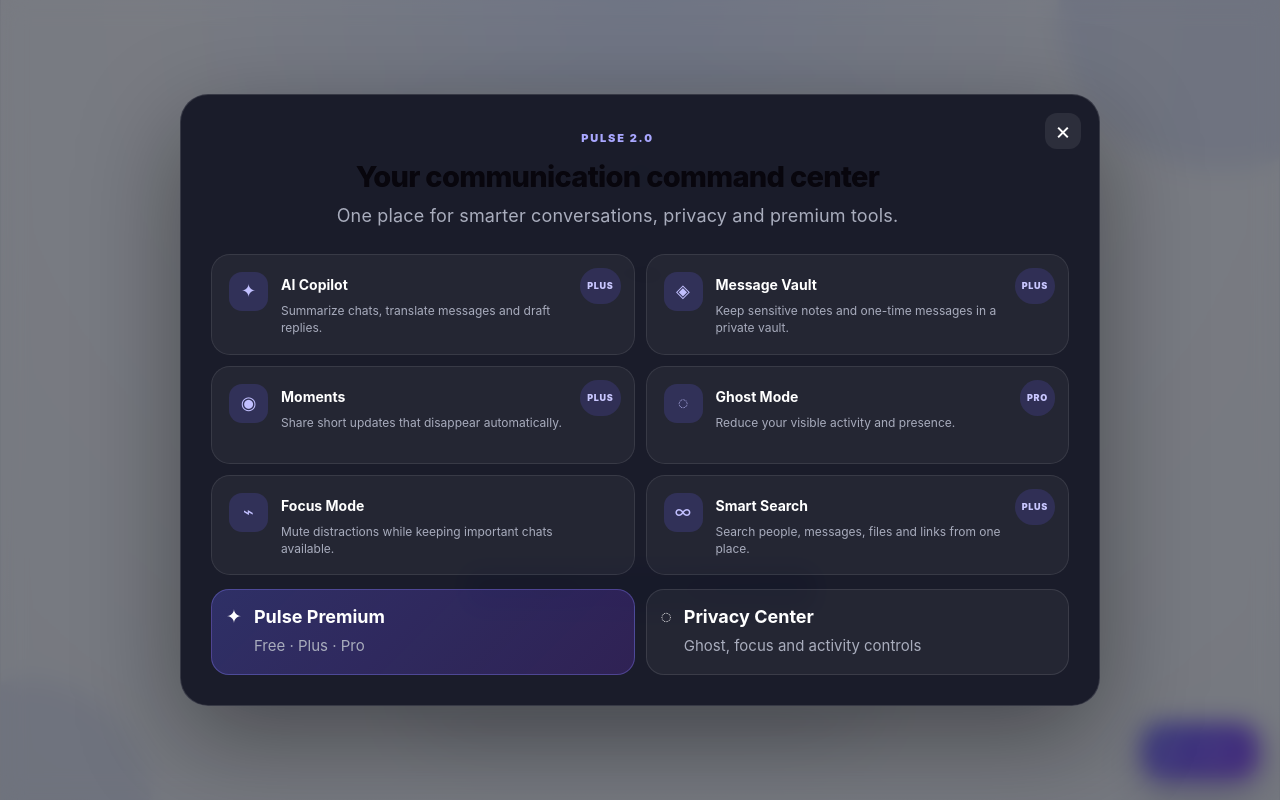
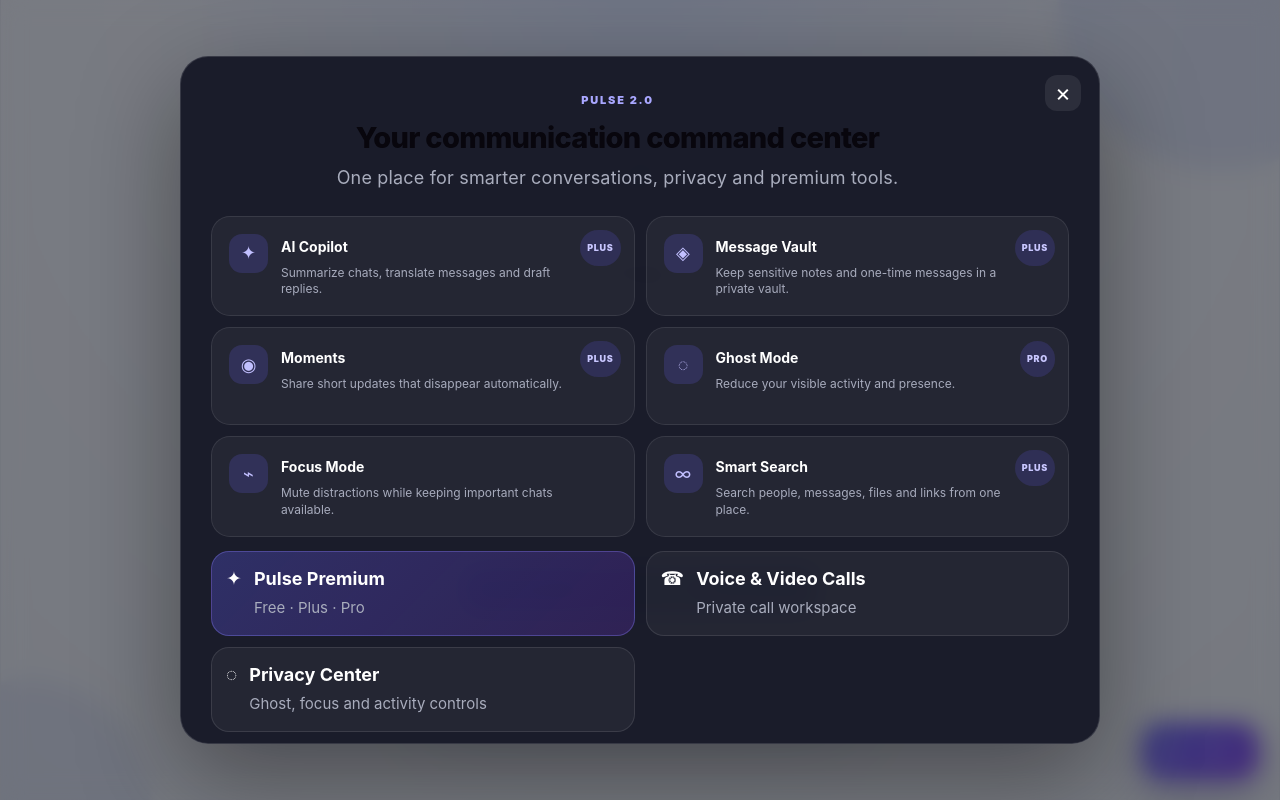
Before and after one commit to nadzzeya1986-debug/vitejs-vite-ezdnd9t, a React (Vite) app: page / in a window 1280 px wide. Both pictures are taken after a click on the button "Open Pulse 2 command center". Built offline with nearby package versions, Linux system fonts and the light colour scheme.

Commit message:
Add calls workspace and richer Pulse 2.0 controls

```diff
--- a/src/Pulse2App.tsx
+++ b/src/Pulse2App.tsx
@@ -1,16 +1,10 @@
-import { useMemo, useState } from 'react'
+import { useEffect, useRef, useState } from 'react'
 import App from './App'
 import './pulse2.css'
+import './calls.css'
 
 type Plan = 'Free' | 'Plus' | 'Pro'
-
-type Feature = {
-  icon: string
-  title: string
-  text: string
-  premium?: Plan
-}
-
+type Feature = { icon: string; title: string; text: string; premium?: Plan }
 const features: Feature[] = [
   { icon: '✦', title: 'AI Copilot', text: 'Summarize chats, translate messages and draft replies.', premium: 'Plus' },
   { icon: '◈', title: 'Message Vault', text: 'Keep sensitive notes and one-time messages in a private vault.', premium: 'Plus' },
@@ -19,7 +13,6 @@ const features: Feature[] = [
   { icon: '⌁', title: 'Focus Mode', text: 'Mute distractions while keeping important chats available.', premium: 'Free' },
   { icon: '∞', title: 'Smart Search', text: 'Search people, messages, files and links from one place.', premium: 'Plus' },
 ]
-
 const plans: Array<{ name: Plan; price: string; description: string; items: string[] }> = [
   { name: 'Free', price: '€0', description: 'Everything needed for everyday messaging.', items: ['Unlimited 1:1 chats', 'Realtime messages', 'Files and images', 'Basic privacy controls'] },
   { name: 'Plus', price: '€4.99', description: 'More power for people who live in their chats.', items: ['AI Copilot', 'Message Vault', 'Moments', 'Advanced search', 'Custom themes'] },
@@ -27,158 +20,47 @@ const plans: Array<{ name: Plan; price: string; description: string; items: stri
 ]
 
 function Pulse2App() {
-  const [hubOpen, setHubOpen] = useState(false)
-  const [premiumOpen, setPremiumOpen] = useState(false)
-  const [selectedPlan, setSelectedPlan] = useState<Plan>('Plus')
-  const [aiOpen, setAiOpen] = useState(false)
-  const [privacyOpen, setPrivacyOpen] = useState(false)
-  const [focusMode, setFocusMode] = useState(false)
-  const [ghostMode, setGhostMode] = useState(false)
-  const [vaultOpen, setVaultOpen] = useState(false)
-  const [momentsOpen, setMomentsOpen] = useState(false)
+  const [hubOpen, setHubOpen] = useState(false), [premiumOpen, setPremiumOpen] = useState(false)
+  const [selectedPlan, setSelectedPlan] = useState<Plan>('Plus'), [aiOpen, setAiOpen] = useState(false)
+  const [privacyOpen, setPrivacyOpen] = useState(false), [focusMode, setFocusMode] = useState(false)
+  const [ghostMode, setGhostMode] = useState(false), [vaultOpen, setVaultOpen] = useState(false), [momentsOpen, setMomentsOpen] = useState(false)
+  const [callsOpen, setCallsOpen] = useState(false), [videoCall, setVideoCall] = useState(false), [muted, setMuted] = useState(false), [cameraOn, setCameraOn] = useState(true)
+  const videoRef = useRef<HTMLVideoElement>(null), streamRef = useRef<MediaStream | null>(null)
+  const activePlan = plans.find((plan) => plan.name === selectedPlan)!
 
-  const activePlan = useMemo(() => plans.find((plan) => plan.name === selectedPlan)!, [selectedPlan])
+  useEffect(() => () => streamRef.current?.getTracks().forEach((track) => track.stop()), [])
+  async function startCall(video: boolean) {
+    setVideoCall(video); setCallsOpen(true)
+    if (!video) return
+    try {
+      const stream = await navigator.mediaDevices.getUserMedia({ video: true, audio: true })
+      streamRef.current = stream
+      if (videoRef.current) videoRef.current.srcObject = stream
+    } catch { setCameraOn(false) }
+  }
+  function endCall() { streamRef.current?.getTracks().forEach((track) => track.stop()); streamRef.current = null; setCallsOpen(false); setVideoCall(false) }
+  function toggleMute() { const next = !muted; setMuted(next); streamRef.current?.getAudioTracks().forEach((track) => track.enabled = !next) }
+  function toggleCamera() { const next = !cameraOn; setCameraOn(next); streamRef.current?.getVideoTracks().forEach((track) => track.enabled = next) }
 
-  return (
-    <div className={`pulse2-shell ${focusMode ? 'pulse2-focus' : ''}`}>
-      <App />
-
-      <button className="pulse2-launcher" onClick={() => setHubOpen(true)} aria-label="Open Pulse 2 command center">
-        <span className="pulse2-launcher-mark">P</span>
-        <span className="pulse2-launcher-label">Pulse 2</span>
-      </button>
-
-      {ghostMode && <div className="pulse2-ghost-badge">◌ Ghost</div>}
-      {focusMode && <div className="pulse2-focus-badge">⌁ Focus</div>}
-
-      {hubOpen && (
-        <div className="pulse2-backdrop" onMouseDown={() => setHubOpen(false)}>
-          <section className="pulse2-hub" onMouseDown={(event) => event.stopPropagation()}>
-            <header className="pulse2-hub-header">
-              <div>
-                <div className="pulse2-eyebrow">PULSE 2.0</div>
-                <h2>Your communication command center</h2>
-                <p>One place for smarter conversations, privacy and premium tools.</p>
-              </div>
-              <button className="pulse2-close" onClick={() => setHubOpen(false)}>×</button>
-            </header>
-
-            <div className="pulse2-feature-grid">
-              {features.map((feature) => (
-                <button className="pulse2-feature" key={feature.title} onClick={() => {
-                  if (feature.title === 'AI Copilot') setAiOpen(true)
-                  if (feature.title === 'Message Vault') setVaultOpen(true)
-                  if (feature.title === 'Moments') setMomentsOpen(true)
-                  if (feature.title === 'Ghost Mode') setGhostMode((value) => !value)
-                  if (feature.title === 'Focus Mode') setFocusMode((value) => !value)
-                  if (feature.title === 'Smart Search') setHubOpen(false)
-                }}>
-                  <span className="pulse2-feature-icon">{feature.icon}</span>
-                  <span className="pulse2-feature-copy">
-                    <strong>{feature.title}</strong>
-                    <small>{feature.text}</small>
-                  </span>
-                  {feature.premium && feature.premium !== 'Free' && <span className="pulse2-pill">{feature.premium}</span>}
-                </button>
-              ))}
-            </div>
-
-            <div className="pulse2-hub-actions">
-              <button className="pulse2-action primary" onClick={() => setPremiumOpen(true)}>
-                <span>✦</span><span><strong>Pulse Premium</strong><small>Free · Plus · Pro</small></span>
-              </button>
-              <button className="pulse2-action" onClick={() => setPrivacyOpen(true)}>
-                <span>◌</span><span><strong>Privacy Center</strong><small>Ghost, focus and activity controls</small></span>
-              </button>
-            </div>
-          </section>
-        </div>
-      )}
-
-      {premiumOpen && (
-        <div className="pulse2-backdrop" onMouseDown={() => setPremiumOpen(false)}>
-          <section className="pulse2-modal pulse2-premium" onMouseDown={(event) => event.stopPropagation()}>
-            <button className="pulse2-close" onClick={() => setPremiumOpen(false)}>×</button>
-            <div className="pulse2-eyebrow">PULSE PREMIUM</div>
-            <h2>Choose how powerful Pulse should be.</h2>
-            <p className="pulse2-muted">Premium UI is ready. Real payments can be connected to Stripe later without changing the product experience.</p>
-            <div className="pulse2-plans">
-              {plans.map((plan) => (
-                <button key={plan.name} className={`pulse2-plan ${selectedPlan === plan.name ? 'selected' : ''}`} onClick={() => setSelectedPlan(plan.name)}>
-                  <div className="pulse2-plan-top"><strong>{plan.name}</strong><b>{plan.price}<small>{plan.name === 'Free' ? '' : ' / month'}</small></b></div>
-                  <p>{plan.description}</p>
-                  <ul>{plan.items.map((item) => <li key={item}>✓ {item}</li>)}</ul>
-                </button>
-              ))}
-            </div>
-            <div className="pulse2-selected">
-              <span>Selected plan: <strong>{activePlan.name}</strong></span>
-              <button onClick={() => setPremiumOpen(false)}>Continue with {activePlan.name}</button>
-            </div>
-          </section>
-        </div>
-      )}
-
-      {aiOpen && (
-        <div className="pulse2-backdrop" onMouseDown={() => setAiOpen(false)}>
-          <section className="pulse2-modal pulse2-ai" onMouseDown={(event) => event.stopPropagation()}>
-            <button className="pulse2-close" onClick={() => setAiOpen(false)}>×</button>
-            <div className="pulse2-ai-orb">✦</div>
-            <div className="pulse2-eyebrow">AI COPILOT</div>
-            <h2>Make every conversation easier.</h2>
-            <div className="pulse2-ai-grid">
-              <button onClick={() => setAiOpen(false)}>Summarize this chat</button>
-              <button onClick={() => setAiOpen(false)}>What did I miss?</button>
-              <button onClick={() => setAiOpen(false)}>Translate</button>
-              <button onClick={() => setAiOpen(false)}>Draft a reply</button>
-              <button onClick={() => setAiOpen(false)}>Make it shorter</button>
-              <button onClick={() => setAiOpen(false)}>Make it friendlier</button>
-            </div>
-            <p className="pulse2-muted">The interface is prepared for an AI provider. Connect your preferred model endpoint to make these actions live.</p>
-          </section>
-        </div>
-      )}
-
-      {privacyOpen && (
-        <div className="pulse2-backdrop" onMouseDown={() => setPrivacyOpen(false)}>
-          <section className="pulse2-modal" onMouseDown={(event) => event.stopPropagation()}>
-            <button className="pulse2-close" onClick={() => setPrivacyOpen(false)}>×</button>
-            <div className="pulse2-eyebrow">PRIVACY CENTER</div>
-            <h2>You decide what Pulse reveals.</h2>
-            <div className="pulse2-switch-row"><span><strong>Ghost Mode</strong><small>Hide activity indicators where supported.</small></span><button className={`pulse2-switch ${ghostMode ? 'on' : ''}`} onClick={() => setGhostMode((value) => !value)}><i /></button></div>
-            <div className="pulse2-switch-row"><span><strong>Focus Mode</strong><small>Reduce interruptions while you work.</small></span><button className={`pulse2-switch ${focusMode ? 'on' : ''}`} onClick={() => setFocusMode((value) => !value)}><i /></button></div>
-            <div className="pulse2-privacy-note">Privacy controls are local UI controls until corresponding server-side policies are enabled in Supabase.</div>
-          </section>
-        </div>
-      )}
-
-      {vaultOpen && (
-        <div className="pulse2-backdrop" onMouseDown={() => setVaultOpen(false)}>
-          <section className="pulse2-modal" onMouseDown={(event) => event.stopPropagation()}>
-            <button className="pulse2-close" onClick={() => setVaultOpen(false)}>×</button>
-            <div className="pulse2-eyebrow">MESSAGE VAULT</div>
-            <h2>Your private corner.</h2>
-            <p className="pulse2-muted">A dedicated place for sensitive notes, one-time messages and private reminders.</p>
-            <textarea className="pulse2-textarea" placeholder="Write something private…" />
-            <button className="pulse2-big-button" onClick={() => setVaultOpen(false)}>Lock in Vault</button>
-          </section>
-        </div>
-      )}
-
-      {momentsOpen && (
-        <div className="pulse2-backdrop" onMouseDown={() => setMomentsOpen(false)}>
-          <section className="pulse2-modal" onMouseDown={(event) => event.stopPropagation()}>
-            <button className="pulse2-close" onClick={() => setMomentsOpen(false)}>×</button>
-            <div className="pulse2-eyebrow">MOMENTS</div>
-            <h2>Say it now. Let it disappear later.</h2>
-            <textarea className="pulse2-textarea" placeholder="What is happening right now?" />
-            <div className="pulse2-moment-times"><button>1 hour</button><button>24 hours</button><button>7 days</button></div>
-            <button className="pulse2-big-button" onClick={() => setMomentsOpen(false)}>Publish Moment</button>
-          </section>
-        </div>
-      )}
-    </div>
-  )
+  return <div className={`pulse2-shell ${focusMode ? 'pulse2-focus' : ''}`}>
+    <App />
+    <button className="pulse2-launcher" onClick={() => setHubOpen(true)} aria-label="Open Pulse 2 command center"><span className="pulse2-launcher-mark">P</span><span className="pulse2-launcher-label">Pulse 2</span></button>
+    {ghostMode && <div className="pulse2-ghost-badge">◌ Ghost</div>}{focusMode && <div className="pulse2-focus-badge">⌁ Focus</div>}
+    {hubOpen && <div className="pulse2-backdrop" onMouseDown={() => setHubOpen(false)}><section className="pulse2-hub" onMouseDown={e => e.stopPropagation()}>
+      <header className="pulse2-hub-header"><div><div className="pulse2-eyebrow">PULSE 2.0</div><h2>Your communication command center</h2><p>One place for smarter conversations, privacy and premium tools.</p></div><button className="pulse2-close" onClick={() => setHubOpen(false)}>×</button></header>
+      <div className="pulse2-feature-grid">{features.map(feature => <button className="pulse2-feature" key={feature.title} onClick={() => { if(feature.title==='AI Copilot')setAiOpen(true);if(feature.title==='Message Vault')setVaultOpen(true);if(feature.title==='Moments')setMomentsOpen(true);if(feature.title==='Ghost Mode')setGhostMode(v=>!v);if(feature.title==='Focus Mode')setFocusMode(v=>!v);if(feature.title==='Smart Search')setHubOpen(false)}}><span className="pulse2-feature-icon">{feature.icon}</span><span className="pulse2-feature-copy"><strong>{feature.title}</strong><small>{feature.text}</small></span>{feature.premium!=='Free'&&<span className="pulse2-pill">{feature.premium}</span>}</button>)}</div>
+      <div className="pulse2-hub-actions">
+        <button className="pulse2-action primary" onClick={() => setPremiumOpen(true)}><span>✦</span><span><strong>Pulse Premium</strong><small>Free · Plus · Pro</small></span></button>
+        <button className="pulse2-action" onClick={() => startCall(false)}><span>☎</span><span><strong>Voice & Video Calls</strong><small>Private call workspace</small></span></button>
+        <button className="pulse2-action" onClick={() => setPrivacyOpen(true)}><span>◌</span><span><strong>Privacy Center</strong><small>Ghost, focus and activity controls</small></span></button>
+      </div>
+    </section></div>}
+    {premiumOpen && <div className="pulse2-backdrop" onMouseDown={()=>setPremiumOpen(false)}><section className="pulse2-modal pulse2-premium" onMouseDown={e=>e.stopPropagation()}><button className="pulse2-close" onClick={()=>setPremiumOpen(false)}>×</button><div className="pulse2-eyebrow">PULSE PREMIUM</div><h2>Choose how powerful Pulse should be.</h2><p className="pulse2-muted">Premium UI is ready. Real Google Play billing can be connected for the Android release.</p><div className="pulse2-plans">{plans.map(plan=><button key={plan.name} className={`pulse2-plan ${selectedPlan===plan.name?'selected':''}`} onClick={()=>setSelectedPlan(plan.name)}><div className="pulse2-plan-top"><strong>{plan.name}</strong><b>{plan.price}<small>{plan.name==='Free'?'':' / month'}</small></b></div><p>{plan.description}</p><ul>{plan.items.map(item=><li key={item}>✓ {item}</li>)}</ul></button>)}</div><div className="pulse2-selected"><span>Selected plan: <strong>{activePlan.name}</strong></span><button onClick={()=>setPremiumOpen(false)}>Continue with {activePlan.name}</button></div></section></div>}
+    {aiOpen && <div className="pulse2-backdrop" onMouseDown={()=>setAiOpen(false)}><section className="pulse2-modal pulse2-ai" onMouseDown={e=>e.stopPropagation()}><button className="pulse2-close" onClick={()=>setAiOpen(false)}>×</button><div className="pulse2-ai-orb">✦</div><div className="pulse2-eyebrow">AI COPILOT</div><h2>Make every conversation easier.</h2><div className="pulse2-ai-grid">{['Summarize this chat','What did I miss?','Translate','Draft a reply','Make it shorter','Make it friendlier'].map(x=><button key={x} onClick={()=>setAiOpen(false)}>{x}</button>)}</div><p className="pulse2-muted">Connect your preferred AI endpoint to make these actions live.</p></section></div>}
+    {privacyOpen && <div className="pulse2-backdrop" onMouseDown={()=>setPrivacyOpen(false)}><section className="pulse2-modal" onMouseDown={e=>e.stopPropagation()}><button className="pulse2-close" onClick={()=>setPrivacyOpen(false)}>×</button><div className="pulse2-eyebrow">PRIVACY CENTER</div><h2>You decide what Pulse reveals.</h2><div className="pulse2-switch-row"><span><strong>Ghost Mode</strong><small>Hide activity indicators where supported.</small></span><button className={`pulse2-switch ${ghostMode?'on':''}`} onClick={()=>setGhostMode(v=>!v)}><i/></button></div><div className="pulse2-switch-row"><span><strong>Focus Mode</strong><small>Reduce interruptions while you work.</small></span><button className={`pulse2-switch ${focusMode?'on':''}`} onClick={()=>setFocusMode(v=>!v)}><i/></button></div></section></div>}
+    {vaultOpen && <div className="pulse2-backdrop" onMouseDown={()=>setVaultOpen(false)}><section className="pulse2-modal" onMouseDown={e=>e.stopPropagation()}><button className="pulse2-close" onClick={()=>setVaultOpen(false)}>×</button><div className="pulse2-eyebrow">MESSAGE VAULT</div><h2>Your private corner.</h2><p className="pulse2-muted">A dedicated place for sensitive notes and private reminders.</p><textarea className="pulse2-textarea" placeholder="Write something private…"/><button className="pulse2-big-button" onClick={()=>setVaultOpen(false)}>Lock in Vault</button></section></div>}
+    {momentsOpen && <div className="pulse2-backdrop" onMouseDown={()=>setMomentsOpen(false)}><section className="pulse2-modal" onMouseDown={e=>e.stopPropagation()}><button className="pulse2-close" onClick={()=>setMomentsOpen(false)}>×</button><div className="pulse2-eyebrow">MOMENTS</div><h2>Say it now. Let it disappear later.</h2><textarea className="pulse2-textarea" placeholder="What is happening right now?"/><div className="pulse2-moment-times"><button>1 hour</button><button>24 hours</button><button>7 days</button></div><button className="pulse2-big-button" onClick={()=>setMomentsOpen(false)}>Publish Moment</button></section></div>}
+    {callsOpen && <div className="pulse2-call-backdrop"><section className="pulse2-call"><button className="pulse2-call-close" onClick={endCall}>×</button><div className="pulse2-call-video"><div className="pulse2-call-name">Pulse Call</div><div className="pulse2-call-status">{videoCall?'Video call':'Voice call'} · ready</div>{videoCall?<video ref={videoRef} autoPlay muted playsInline/>:<div className="pulse2-call-avatar">P</div>}<div className="pulse2-call-self">{videoCall?<video ref={videoRef} autoPlay muted playsInline/>:<span>☎</span>}</div></div><div className="pulse2-call-mode"><button className={!videoCall?'active':''} onClick={()=>startCall(false)}>Voice</button><button className={videoCall?'active':''} onClick={()=>startCall(true)}>Video</button></div><div className="pulse2-call-controls"><button className={`pulse2-call-control ${muted?'active':''}`} onClick={toggleMute}>{muted?'🔇':'🎙️'}</button><button className={`pulse2-call-control ${cameraOn?'active':''}`} onClick={toggleCamera}>📷</button><button className="pulse2-call-control end" onClick={endCall}>☎</button></div><div className="pulse2-call-note">Microphone and camera access stays in your browser. Real person-to-person WebRTC signaling will be connected before the Play release.</div></section></div>}
+  </div>
 }
-
 export default Pulse2App
```
